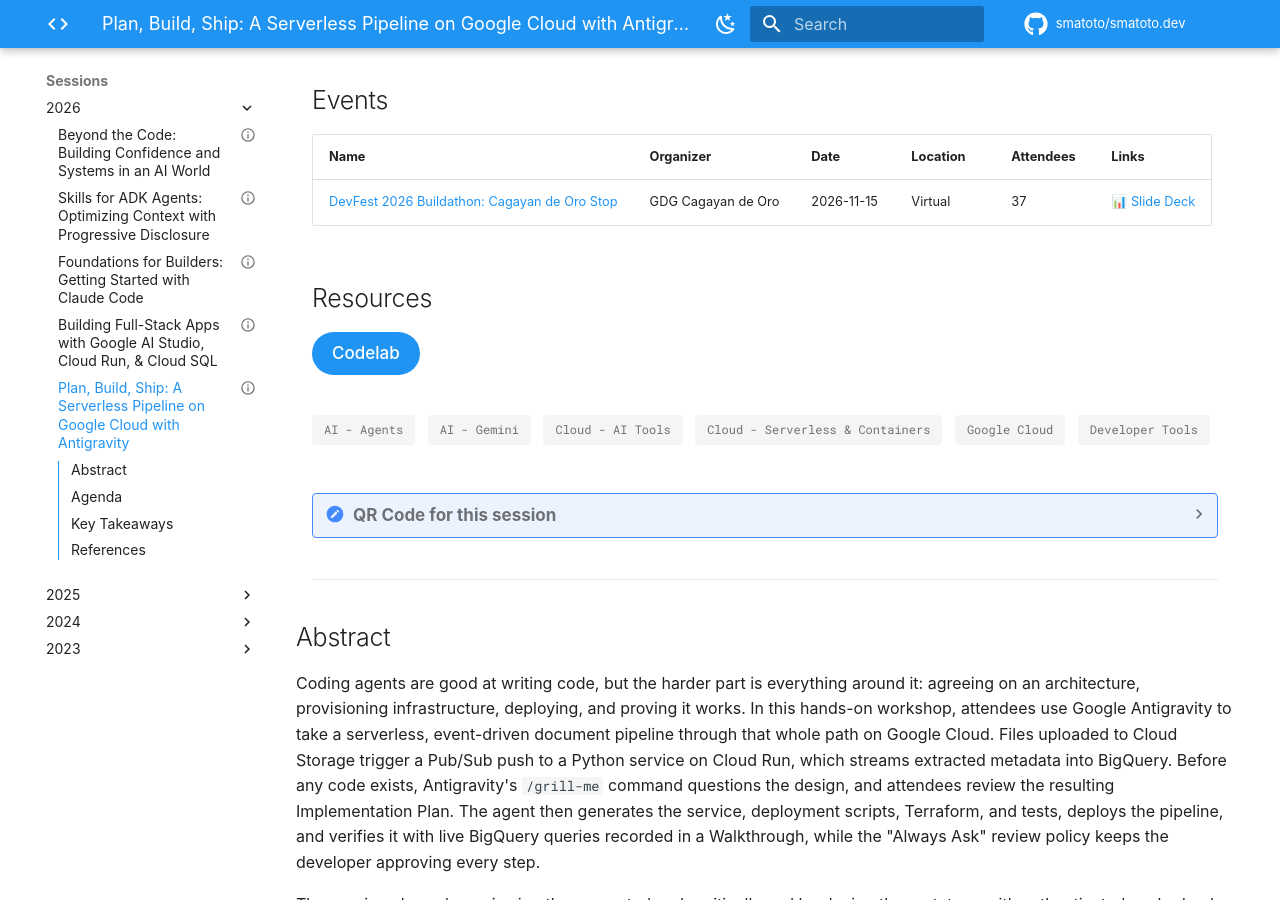
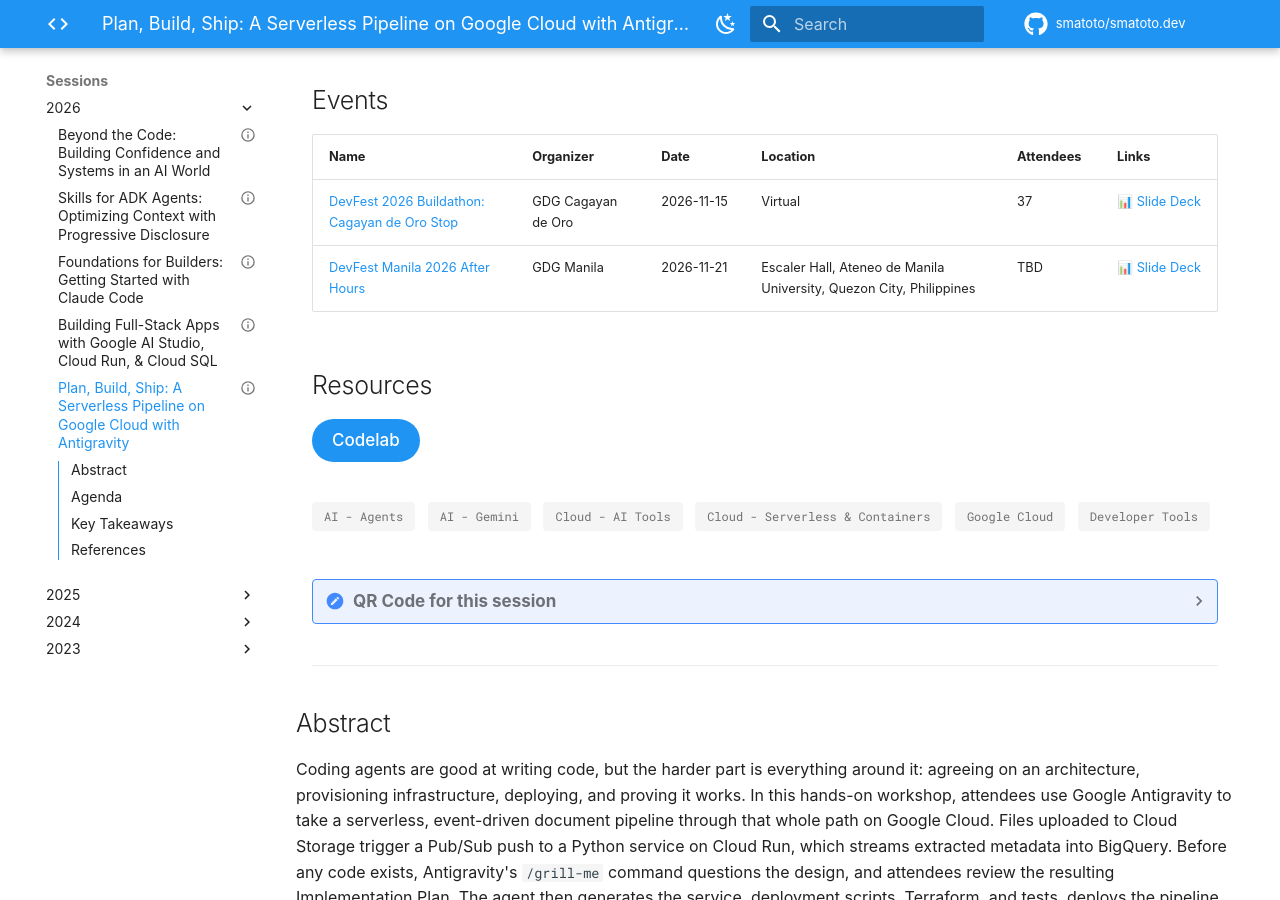
Before and after one commit to smatoto/smatoto.dev, an MkDocs documentation site: the page built from docs/2026/build-and-deploy-with-antigravity.md, in a window 1280 px wide and 900 px high, scrolled down 463 px. Built offline with MkDocs 1.6.1 and Material for MkDocs 9.7.7, drawn with Linux system fonts in a browser that asks for light colours; some web fonts are replaced; comment, search, counter and statistics services are not loaded.

Commit message:
docs(w7): add DevFest Manila 2026 After Hours event

```diff
--- a/docs/2026/build-and-deploy-with-antigravity.md
+++ b/docs/2026/build-and-deploy-with-antigravity.md
@@ -22,6 +22,17 @@ events:
     slides:
       name: "Slide Deck"
       link: "https://docs.google.com/presentation/d/e/2PACX-1vSbnMvBfuJEkMX47W55w-ZHkmdYZYQ6AV5PZlTHm7mVSUBcrgnGijvbc7bpfnaYpSQPAdUzMRVAB44v/pub?start=false&loop=false&delayms=3000"
+  - name: "DevFest Manila 2026 After Hours"
+    organizer: "GDG Manila"
+    date: 2026-11-21
+    location: "Escaler Hall, Ateneo de Manila University, Quezon City, Philippines"
+    attendees: TBD
+    url:
+      name: "Event Page"
+      link: "https://gdg.community.dev/events/details/google-gdg-manila-presents-devfest-manila-2026-after-hours/cohost-gdg-manila/"
+    slides:
+      name: "Slide Deck"
+      link: "https://docs.google.com/presentation/d/e/2PACX-1vRTyfIod8NYYXxkEPuLMxv11LKSiWpbVDpqiE4ZQ2xZ6E5AbfoLK4YxsFNfLR-6yb9z-DD9RKRyUvKo/pub?start=false&loop=false&delayms=3000"
 
 # Links for the Portfolio Site
 resources:
```
